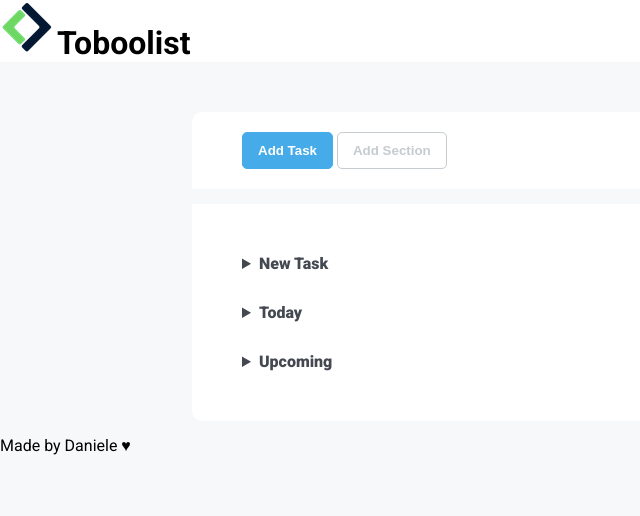
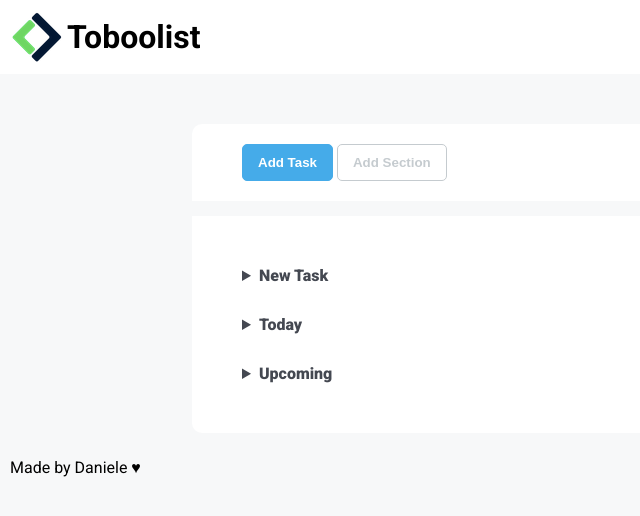
Before and after one commit to DanieleSalinitro/html-css-toboolist, a plain HTML site: page index.html in a window 1280 px wide. Shown: the whole page, without its empty margins (0-640 px from the left). Drawn offline with Linux system fonts and the light colour scheme.

Commit message:
esercizio ultimato

```diff
--- a/css/style.css
+++ b/css/style.css
@@ -51,12 +51,14 @@ body{
 header{
     background-color: white;
     margin-bottom: 50px;
+    padding: 10px;
 }
 img{
-    object-fit: contain;
+    vertical-align: middle;
 }
 h1{
     display: inline-block;
+    vertical-align: middle;
 }
 
 article{
@@ -150,3 +152,7 @@ details{
     border-bottom-left-radius: 10px;
     border-bottom-right-radius: 10px;
 }
+
+footer{
+    padding: 10px;
+}
```
